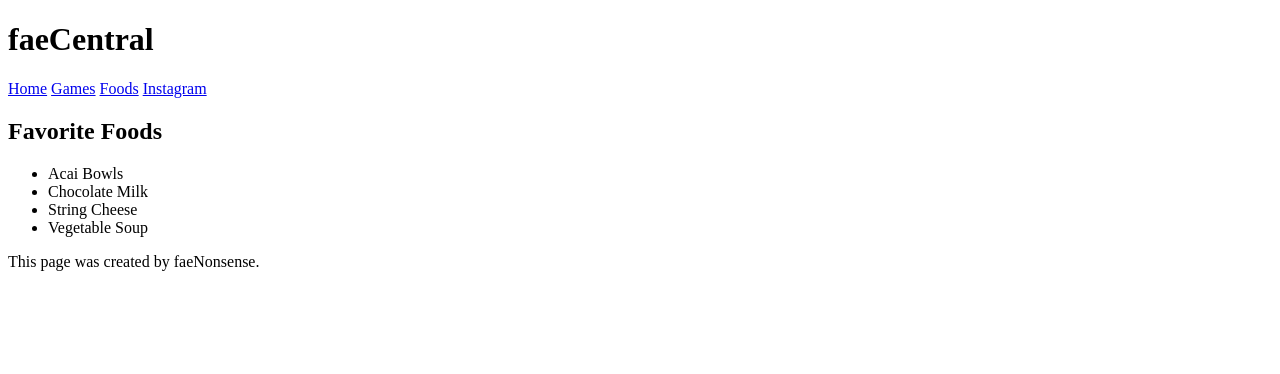
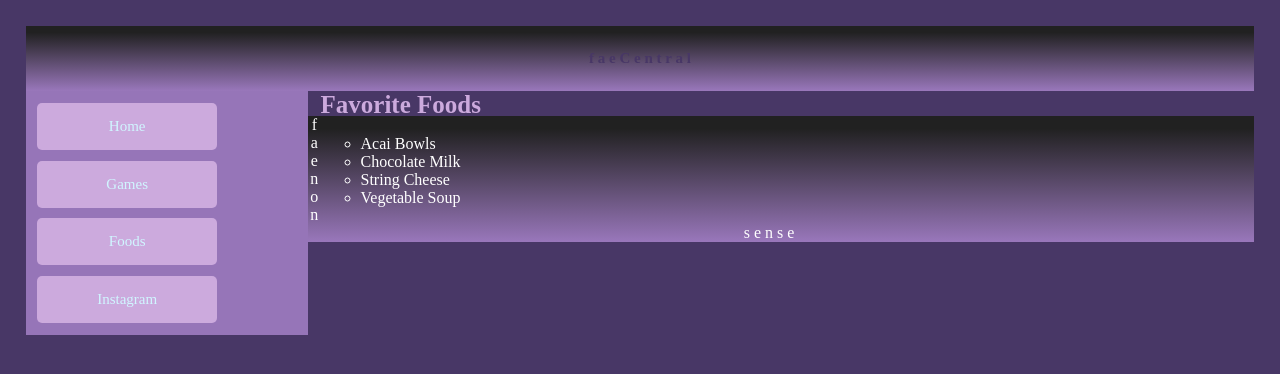
Before and after one commit to faeNonsense/faeNonsense, a plain HTML site: page index.html in a window 1280 px wide. Drawn offline with Linux system fonts and the light colour scheme.

Commit message:
Update index.html

```diff
--- a/index.html
+++ b/index.html
@@ -3,11 +3,11 @@
 	<head>
 		<meta charset="utf-8">
 		<title>faeCentral</title>
-		<link rel="stylesheet" href="css/">
+		<link rel="stylesheet" href="css/fae.css">
 	</head>
 <body>
 	<header>
-		<h1>faeCentral</h1>
+		<h1>f a e  C e n t r a l</h1>
 	</header>
 <aside class="left">
 	<nav>
@@ -27,7 +27,7 @@
 		</ul>
 </aside>
 <footer>
-	<p>This page was created by faeNonsense.</p>
+	<p>f a e n o n s e n s e</p>
 </footer>
 </body>
 </html>
```
